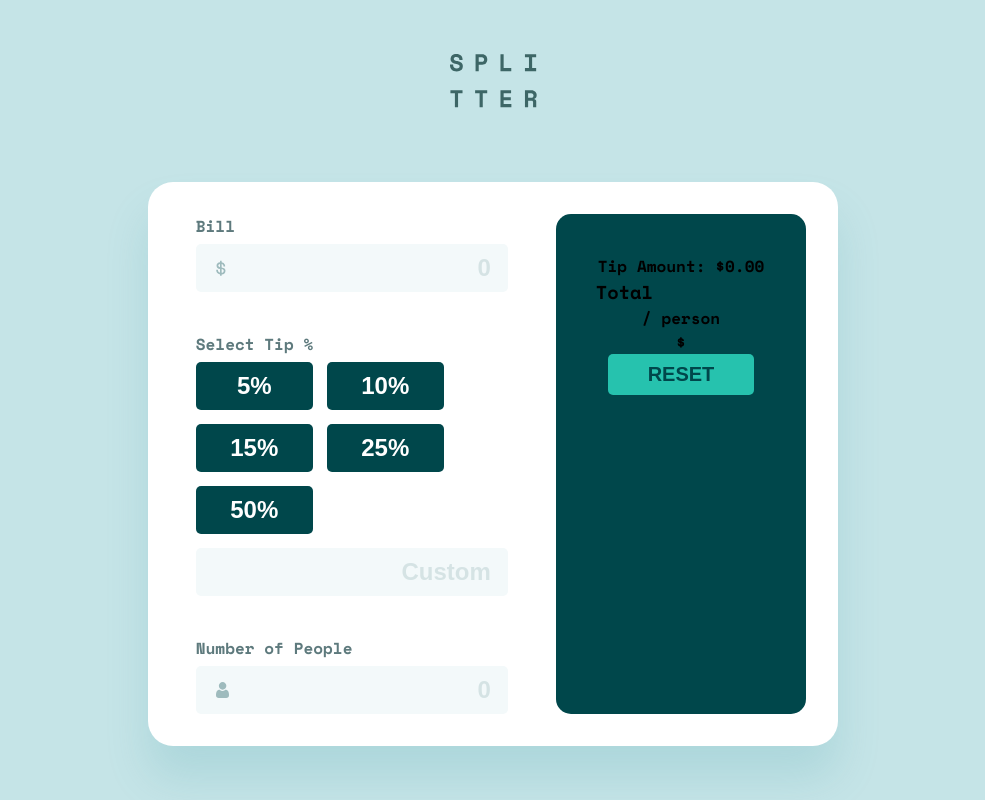
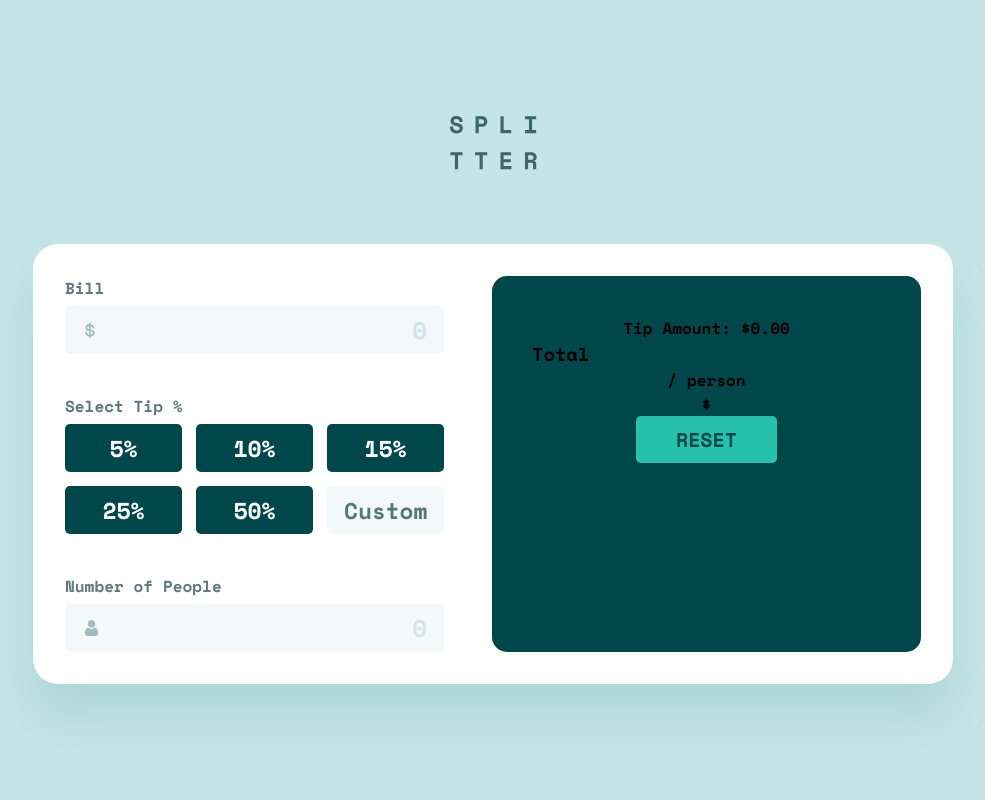
Before and after one commit to zowieerickson/react-tip-calculator-app, a React (Vite) app: page / in a window 1280 px wide. Shown: the whole page, without its empty margins (147-1132 px from the left). Built offline with nearby package versions, Linux system fonts and the light colour scheme.

Commit message:
update SelectTip section spacing and custom tip input box styles

```diff
--- a/src/App.css
+++ b/src/App.css
@@ -1,7 +1,6 @@
 #root {
-  max-width: 1280px;
+  width: 920px;
   margin: 0 auto;
-  padding: 2rem;
   text-align: center;
 }
 
--- a/src/components/DataWrapper.jsx
+++ b/src/components/DataWrapper.jsx
@@ -1,5 +1,5 @@
 import { useState } from "react"
-import '../styles/datawrapper.css'
+import '../styles/data-wrapper.css'
 import Bill from "./Bill"
 import SelectTip from "./SelectTip"
 import NumberOfPeople from "./NumberOfPeople"
--- a/src/components/SelectTip.jsx
+++ b/src/components/SelectTip.jsx
@@ -27,23 +27,24 @@ export default function SelectTip({
       <div>
         <h3>Select Tip %</h3>
         <div className="tip-buttons-wrapper">
-          <button className="tip-percentage" onClick={handleClickAddTip} value="5">
+          <button className="tip-buttons tip-percentage" onClick={handleClickAddTip} value="5">
             5%
           </button>
-          <button className="tip-percentage" onClick={handleClickAddTip} value="10">
+          <button className="tip-buttons tip-percentage" onClick={handleClickAddTip} value="10">
             10%
           </button>
-          <button className="tip-percentage" onClick={handleClickAddTip} value="15">
+          <button className="tip-buttons tip-percentage" onClick={handleClickAddTip} value="15">
             15%
           </button>
-          <button className="tip-percentage" onClick={handleClickAddTip} value="25">
+          <button className="tip-buttons tip-percentage" onClick={handleClickAddTip} value="25">
             25%
           </button>
-          <button className="tip-percentage" onClick={handleClickAddTip} value="50">
+          <button className="tip-buttons tip-percentage" onClick={handleClickAddTip} value="50">
             50%
           </button>
           <input
             onChange={handleClickAddTipCustom}
+            className="tip-percentage tip-custom"
             type="text"
             placeholder="Custom"
             value={customTip}
--- a/src/index.css
+++ b/src/index.css
@@ -26,6 +26,10 @@ body {
   min-height: 100vh;
 }
 
+button, input {
+  font-family: 'Space Mono', monospace;
+}
+
 h1, h2, h3 {
   text-align: left;
 }
@@ -47,6 +51,7 @@ input {
 input::placeholder {
   opacity: 0.35;
   color: #9EBBBD;
+  font-size: 24px;
 }
 
 input:focus {
--- a/src/styles/datawrapper.css
+++ b/src/styles/data-wrapper.css
@@ -1,5 +1,6 @@
 .tip-calculator {
     display: flex;
+    gap: 3em;
     padding: 2em;
     border-radius: 25px;
     background: #FFF;
@@ -9,10 +10,9 @@
 .calculation-container {
     display: flex;
     flex-direction: column;
+    width: 100%;
     gap: 40px;
-    padding-right: 3em;
-    padding-left: 1em;
-    max-width: 380px;
+    max-width: 379px;
 }
 
 .calculation-container h3 {
--- a/src/styles/select-tip.css
+++ b/src/styles/select-tip.css
@@ -4,11 +4,25 @@
     gap: 14px;
 }
 
-.tip-percentage {
+.tip-buttons {
     background: #00474B;
     color: #FFF;
-    font-size: 24px;
+    font-size: 23px;
+}
+
+.tip-percentage {
     width: 117px;
     height: 48px;
-    /* padding: .45em 1.7em; */
 }
+
+.tip-custom {
+    color: #547878;
+}
+
+.tip-custom::placeholder {
+    font-size: 22.7px;
+    text-align: center;
+    color: #547878;
+    opacity: 1;
+    padding-right: 0;
+}
```
